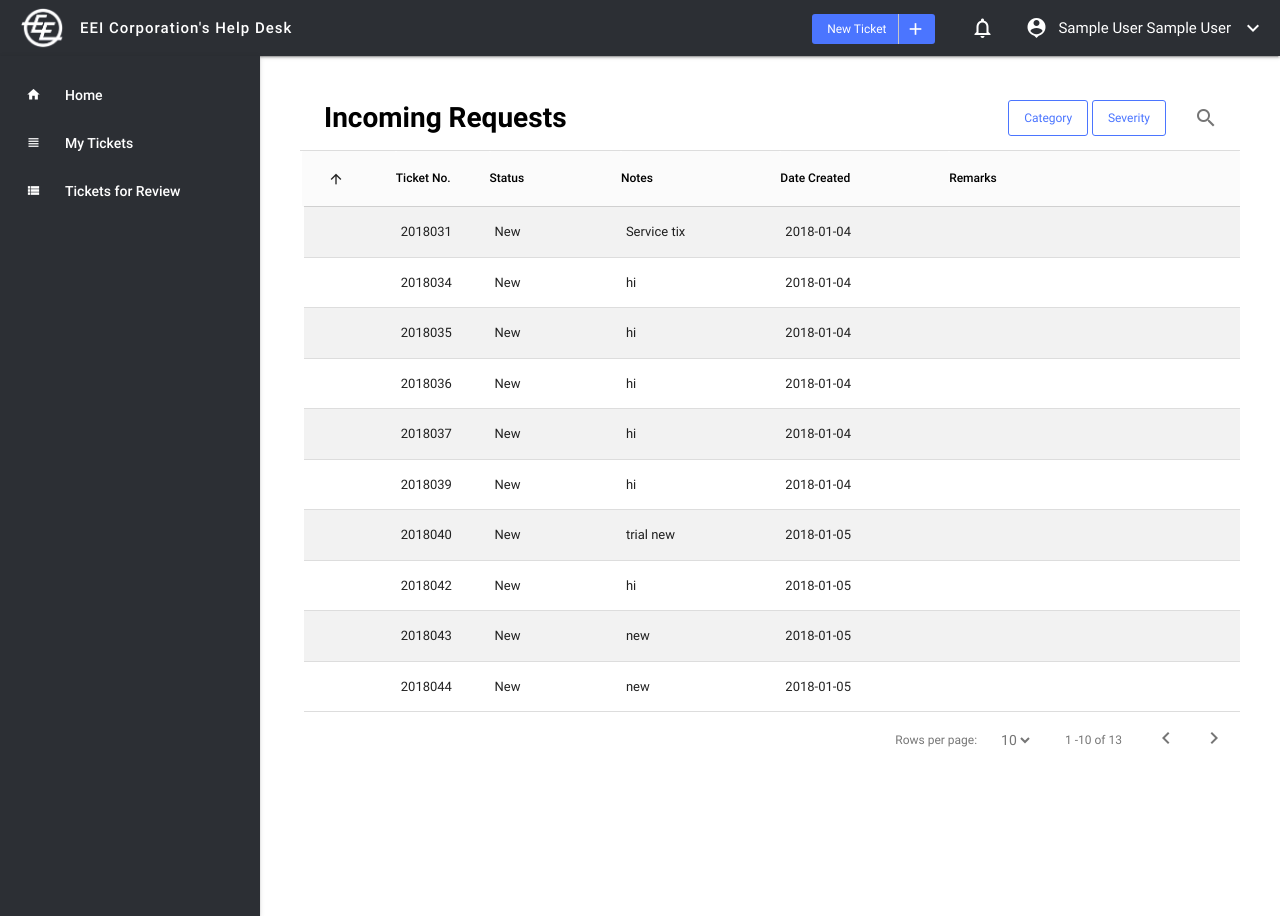
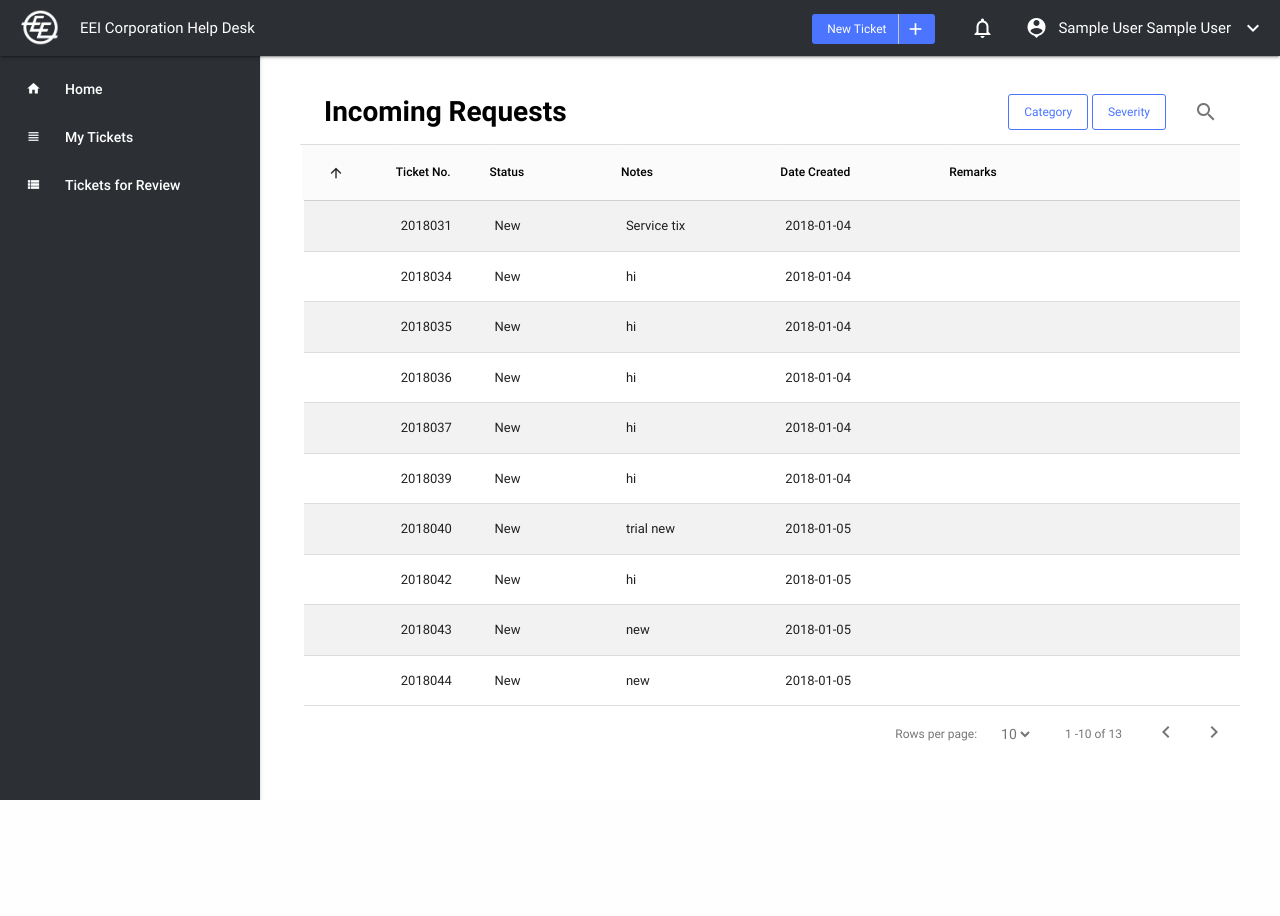
Before and after one commit to aprilhannangelo/eei, a PHP site: page /review-incoming-tickets.php in a window 1280 px wide. After the commit the page ends 800 px from the top, so only its background shows below. Run offline with PHP 8.4, Linux system fonts and the light colour scheme; the visitor is signed in with stand-in values (Sample User, id 1); data comes from the database, SQL or seed files in the repository; data that the repository does not hold is empty; some libraries are stand-ins or nearby versions.

Commit message:
FEB3_Updates

```diff
--- a/css/style.css
+++ b/css/style.css
@@ -145,7 +145,8 @@
 }
 header, main, footer {
       /* padding-left: 300px; */
-      position: relative;
+      position: fixed;
+      z-index: 99999;
     }
 
     @media only screen and (max-width : 992px) {
@@ -168,25 +169,21 @@
 
 .name{
   padding-left: 80px;
-  font-weight: 500;
-  letter-spacing: 1px;
+  font-weight: 400;
 }
 .company_logo{
-  width: 45px;
+  width: 40px;
   display: block;
-  padding-top: 7px;
+  padding-top: 9px;
   margin-left: -1rem;
 }
 
-/* div#main-section {
-    padding-left: 50px;
-} */
 .side-nav.fixed{
-  margin-top: 56px;
-  position: absolute;
-  padding-top: 15px;
-  width: 260px;
-  overflow-y: hidden;
+  /* margin-top: 56px; */
+  /* position: absolute; */
+  padding-top: 65px;
+  /* width: 260px; */
+  overflow-y: scroll;
   background-color: #2c2f34;
 }
 
@@ -194,6 +191,14 @@
   width: 260px !important;
 }
 
+@media only screen and (max-width: 992px){
+a.button-collapse {
+    position: absolute;
+    margin-top: 1rem;
+    margin-left: 1.5rem;
+    color: white;
+    z-index: 999999;
+}}
 .side-nav li > a{
   color: white;
   padding: 0 22px;
@@ -745,7 +750,7 @@
 
  @media only screen and (min-width: 1000px){
    .main-container{
-     padding: 0 0 0 300px;
+     padding: 50px 0 0 300px;
      /* margin-right: 300px; */
    }
  }
@@ -917,6 +922,7 @@
   p#requestor_details {
     font-size: 14px;
     font-weight: 500;
+    margin-bottom: 30px;
 }
 
 /* blue for all names in details */
@@ -955,7 +961,7 @@
 /* for request_details attribute  */
 p#details{
   font-size: 12px;
-  font-weight: 500;
+  font-weight: 400;
   line-height: 22px;
 
 }
@@ -1342,7 +1348,7 @@
   padding-left: 5px;
 }
 .comment_input{
-    padding-top: 25px;
+    padding-top: 35px;
     /* background-color: #fbfbfb; */
     padding-left: 15px;
     padding-right: 15px;
@@ -1374,6 +1380,7 @@
 
 span#panelheader{
   font-size: 16px;
+  font-weight: 500;
 }
 a.waves-effect.waves-light.modal-trigger {
   float: right;
--- a/details.php
+++ b/details.php
@@ -90,13 +90,13 @@
 
                         while($row = mysqli_fetch_assoc($result)){
                             $email = $row['email'];
-                           echo "<h5><b>" . $row['ticket_title'] . "</h5>" .
+                           echo "<h5><b>" . $row['ticket_title'] . "</h5></b>" .
                                 "<p id=\"requestor_details\">" . "<style=\"color:blue\">" . "<span class=\"name-in-ticket tooltipped\" data-position=\"right\" data-delay=\"50\" data-tooltip=\"$email\">" . $row['requestor'] . "</span>" . "<span class=\"request_date\">" . " reported on " . $row['date_prepared'] . "</p>" .
                                 "<p id=\"details\">" . $row['request_details'] . "</p>";
                        };
                        while($row = mysqli_fetch_assoc($result2)){
 
-                          echo "<h5><b>" . $row['ticket_title'] . "</h5>" .
+                          echo "<h5><b>" . $row['ticket_title'] . "</h5></b>" .
                                "<p id=\"requestor_details\">" . "<style=\"color:blue\">" . "<span class=\"name-in-ticket\">" . $row['requestor'] . "</span>" . "<span class=\"request_date\">" . " reported on " . $row['date_prepared'] . "</p>" .
                                "<br> <p id=\"details\">" . $row['access_requested'] . "</p>";
                           }; ?>
--- a/review-incoming-tickets.php
+++ b/review-incoming-tickets.php
@@ -13,6 +13,8 @@
 
   <body>
     <?php include 'templates/navheader.php'; ?>
+    <div class="wrapper">
+
     <?php include 'templates/sidenav.php'; ?>
 
     <!-- ****************************************************** -->
@@ -384,7 +386,7 @@
       </div> <!-- End of wrapper of col l10 -->
     </div>
     <!-- END OF COL l10 -->
-
+  </div>
     <?php include 'templates/js_resources.php' ?>
 
     </body>
--- a/templates/navheader.php
+++ b/templates/navheader.php
@@ -2,7 +2,7 @@
 <header class="page-topbar">
   <nav  class="color">
      <div class="nav-wrapper">
-       <a href="#!" class="brand-logo"><img class="company_logo" src="img/eei.png"></a><span class="name">EEI Corporation's Help Desk</span>
+       <a href="#!" class="brand-logo"><img class="company_logo" src="img/eei.png"></a><span class="name">EEI Corporation Help Desk</span>
        <ul class="right hide-on-med-and-down">
           <!-- Dropdown Trigger for New Ticket -->
           <li><a class="dropdown-button btn-invert" data-activates="dropdown2" data-beloworigin="true">New Ticket<i class="tiny material-icons" id="add-ticket">add</i></a></li>
```
